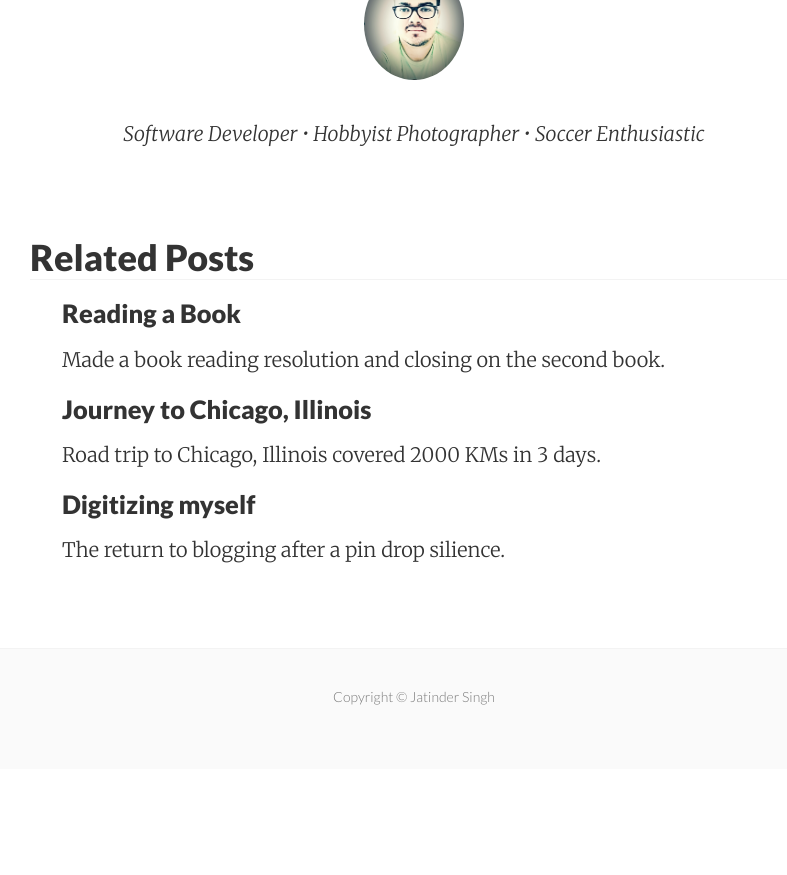
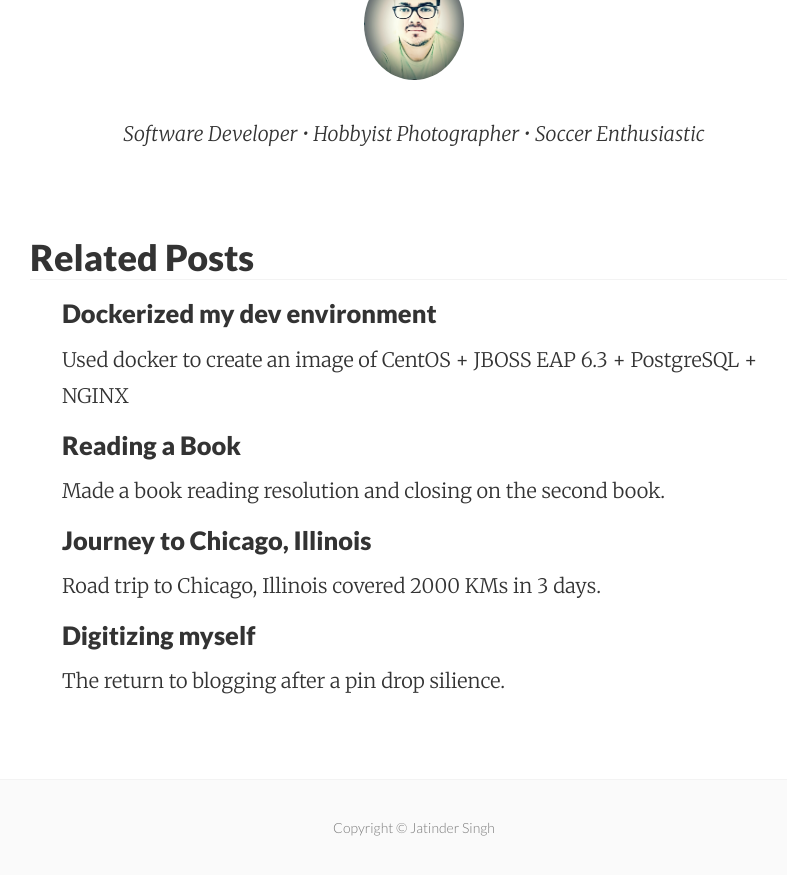
Before and after one commit to cointify/cointify.github.io, a Jekyll site: the page built from _posts/2015-01-10-one-app.md, in a window 1280 px wide and 900 px high, scrolled down 1477 px. Shown: the top 875 px of the window, without its empty margins (226-1013 px from the left). Built offline with Jekyll 4.4.1, drawn with Linux system fonts in a browser that asks for light colours; Markdown is read by kramdown in place of the engine named in the settings; before the commit the page ends 2246 px from its top, so only the background shows below that.

Commit message:
Adding docker blog

```diff
--- /dev/null
+++ b/_posts/2015-02-08-docker-weekend.md
@@ -0,0 +1,7 @@
+---
+layout:     post
+title:      Dockerized my dev environment
+date:       2015-02-08 12:00:00
+summary:    Used docker to create an image of CentOS + JBOSS EAP 6.3 + PostgreSQL + NGINX
+categories: development
+---
```
Also changed, not shown: _posts/2015-01-10-one-app.md (+1 -1 lines).
